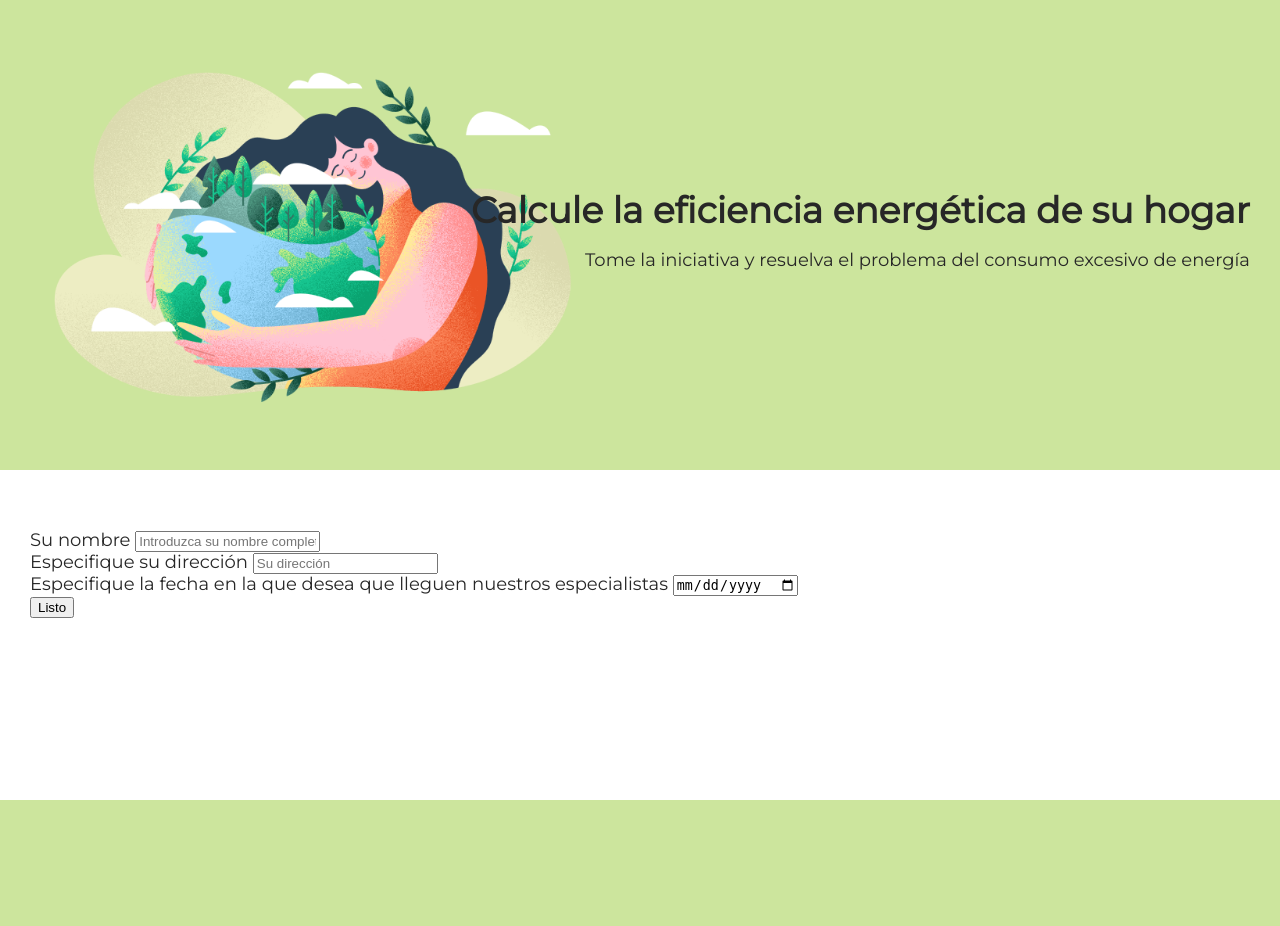
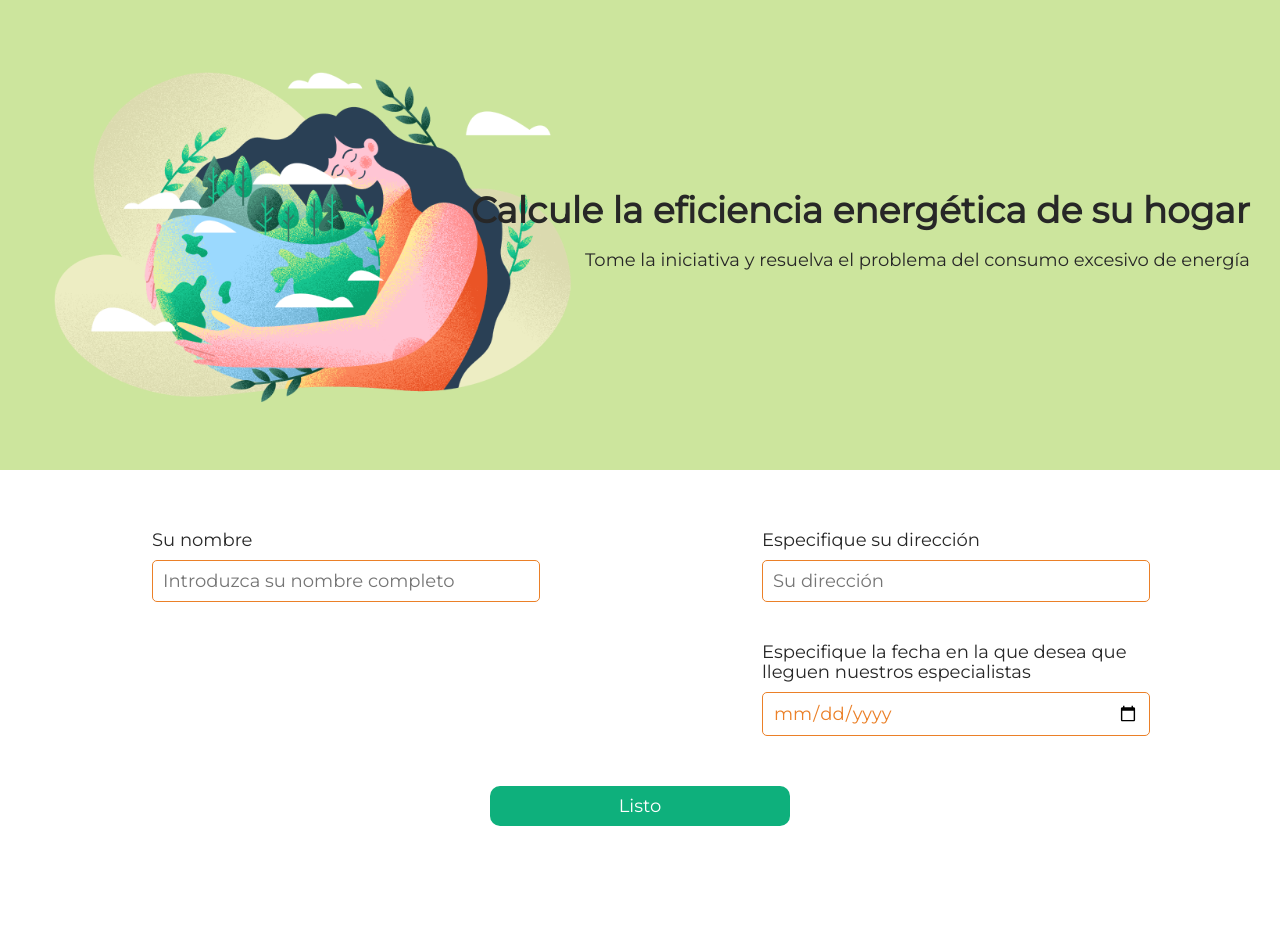
Before and after one commit to elnahueeeee/calcunature, a Flask app: page /form in a window 1280 px wide. Before the commit the page ends 800 px from the top, so only its background shows below. Run offline with Flask 3, Linux system fonts and the light colour scheme.

Commit message:
new style.css

```diff
--- a/static/css/style.css
+++ b/static/css/style.css
@@ -1,18 +1,16 @@
-@import url("https://fonts.googleapis.com/css2?family=Montserrat&display=swap");
+@import url('https://fonts.googleapis.com/css2?family=Montserrat&display=swap');
 
 body {
     margin: 0;
     padding: 0;
-  font-family: "Montserrat", sans-serif;
+    font-family: 'Montserrat', sans-serif;
     font-size: 18px;
     line-height: 20px;
     background-color: #fff;
     color: #272727;
 }
 
-h1,
-h2,
-p {
+h1, h2, p {
     margin: 0;
 }
 
@@ -27,7 +25,7 @@ ul {
     background-size: contain;
     background-repeat: no-repeat;
     background-position: left;
-  background-color: #cce59d;
+    background-color: #CCE59D;
     padding: 25vh 30px;
     margin-bottom: 60px;
     display: flex;
@@ -66,7 +64,7 @@ main {
     gap: 20px;
     padding: 20px;
     border-radius: 24px;
-  border: 1px solid #eb8028;
+    border: 1px solid #EB8028;
     transition: 0.2s;
 }
 .item__img {
@@ -75,7 +73,7 @@ main {
 }
 
 .list__item a:hover {
-  box-shadow: 1px 1px 4px 4px #0eb07c;
+    box-shadow: 1px 1px 4px 4px #0EB07C;
 }
 
 .main__rez {
@@ -93,3 +91,83 @@ main {
 .main__title--margin {
     margin-bottom: 50px;
 }
+
+.main__link {
+    display: inline-block;
+    text-decoration: none;
+    padding: 20px 0;
+    width: 300px;
+    border-radius: 20px;
+    background-color: #0EB07C;
+    text-align: center;
+    cursor: pointer;
+    color: #fff;
+}
+
+.form {
+    display: flex;
+    flex-direction: column;
+    align-items: center;
+    gap: 50px;
+}
+
+
+.user input {
+    padding: 10px;
+    border: 1px solid #EB8028;
+    background: inherit;
+    border-radius: 5px;
+    font: inherit;
+    width: 100%;
+    color: #EB8028;
+}
+
+.user input:focus,
+.user input:active {
+    border: 1px solid #EB8028;
+    outline: none;
+}
+
+.user {
+    display: flex;
+    flex-direction: row;
+    width: 100%;
+    justify-content: space-around;
+}
+
+.user-info {
+    width: 30%;
+    display: flex;
+    flex-direction: column;
+    gap: 40px;
+}
+
+label {
+    display:inline-block ;
+    margin-bottom: 10px;
+}
+
+.address-date {
+    width: 30%;
+    display: flex;
+    flex-direction: column;
+    gap: 40px;
+}
+
+.delivery {
+    display: flex;
+    justify-content: space-between;
+}
+
+.button {
+    width: 10%;
+    padding: 10px;
+    min-width: 300px;
+    cursor: pointer;
+    align-self: center;
+    border: none;
+    border-radius: 10px;
+    background: #0EB07C;
+    font: inherit;
+    color: #fff;
+}
```
Lines whose indentation alone changed are shown as unchanged.
